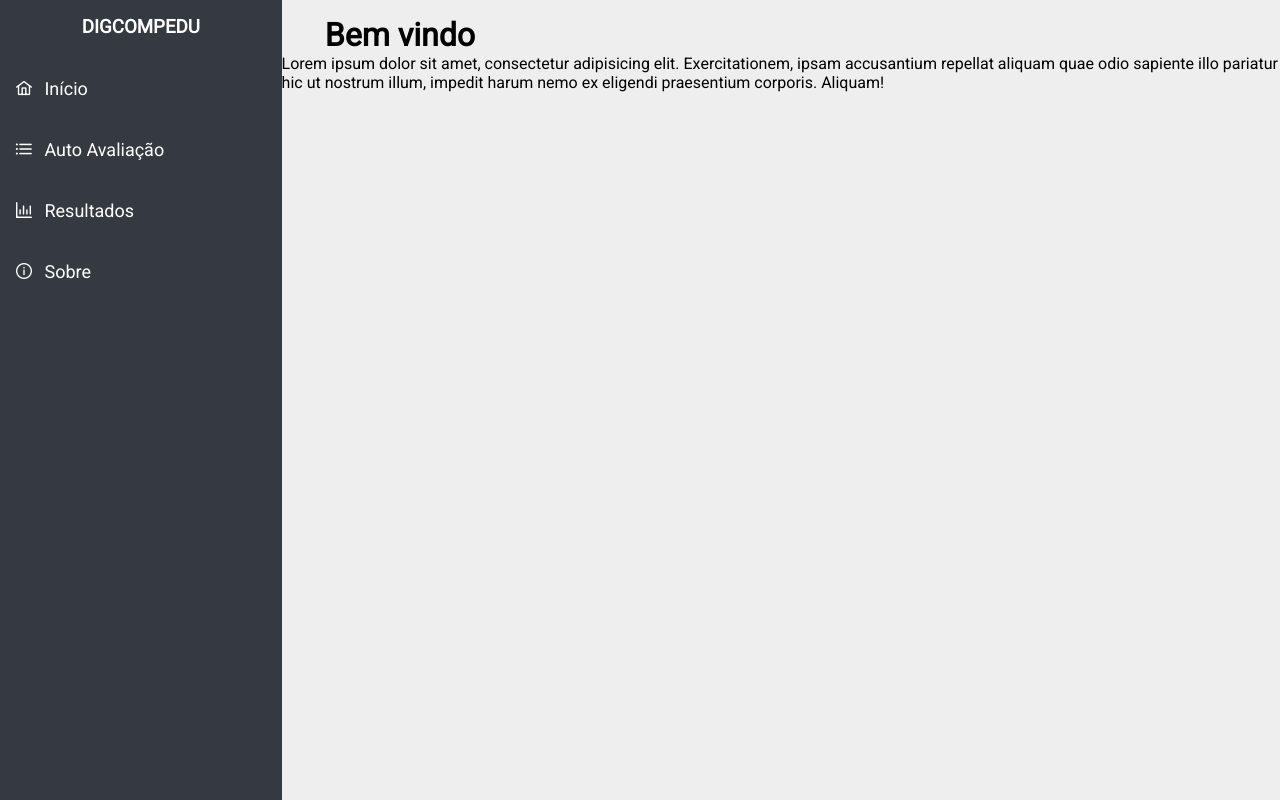
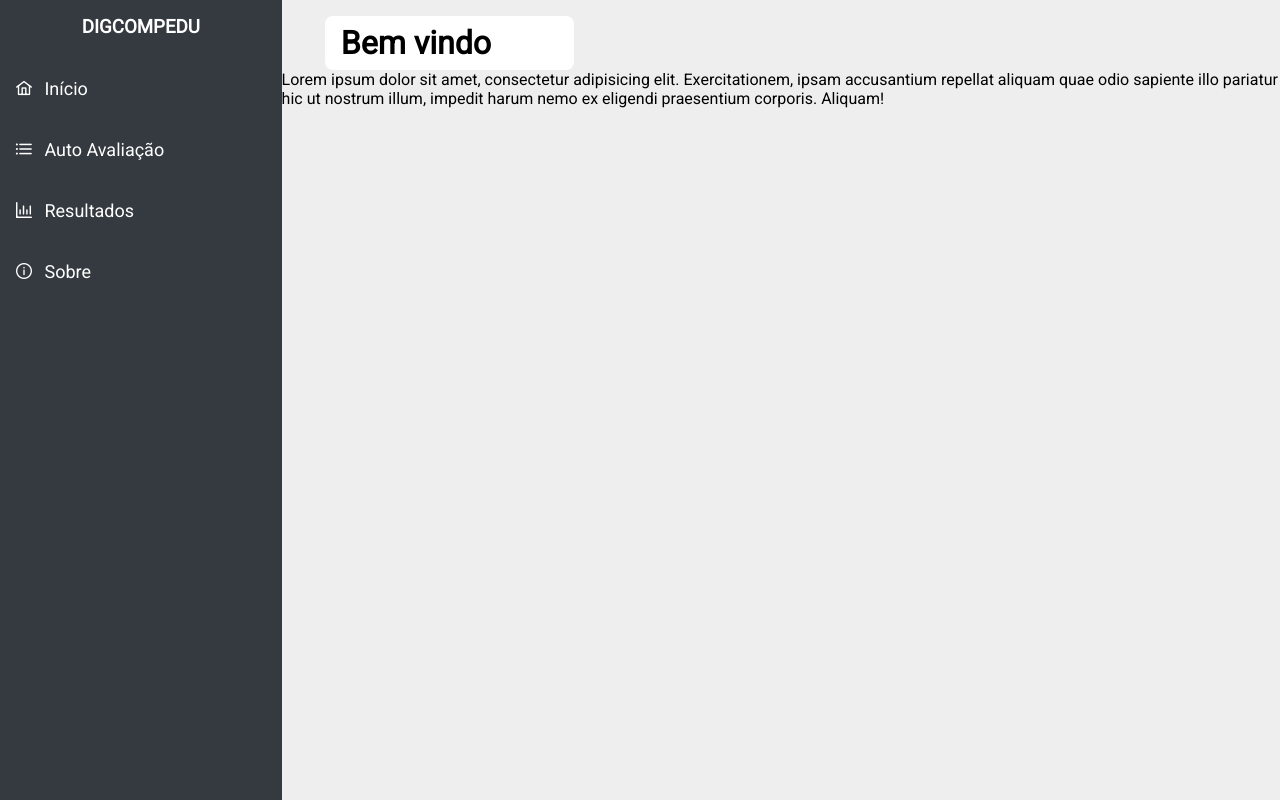
Before and after one commit to PedroRocha94/dig-comp-edu, a Vue app: page / in a window 1280 px wide. Built offline with nearby package versions, Linux system fonts and the light colour scheme.

Commit message:
Adding style title pages.

```diff
--- a/src/assets/sass/_content.scss
+++ b/src/assets/sass/_content.scss
@@ -4,5 +4,9 @@
 
   .title-header {
     margin: 1rem 0 0 2.7rem;
+    background-color: white;
+    width: 25%;
+    border-radius: 0.5rem;
+    padding: 0.5rem 0 0.5rem 1rem;
   }
 }
```
